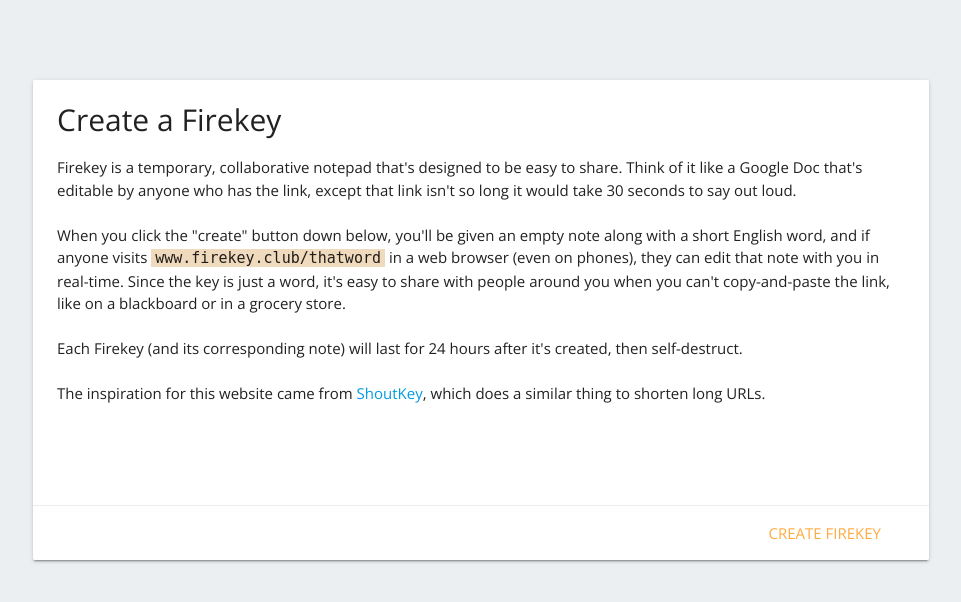
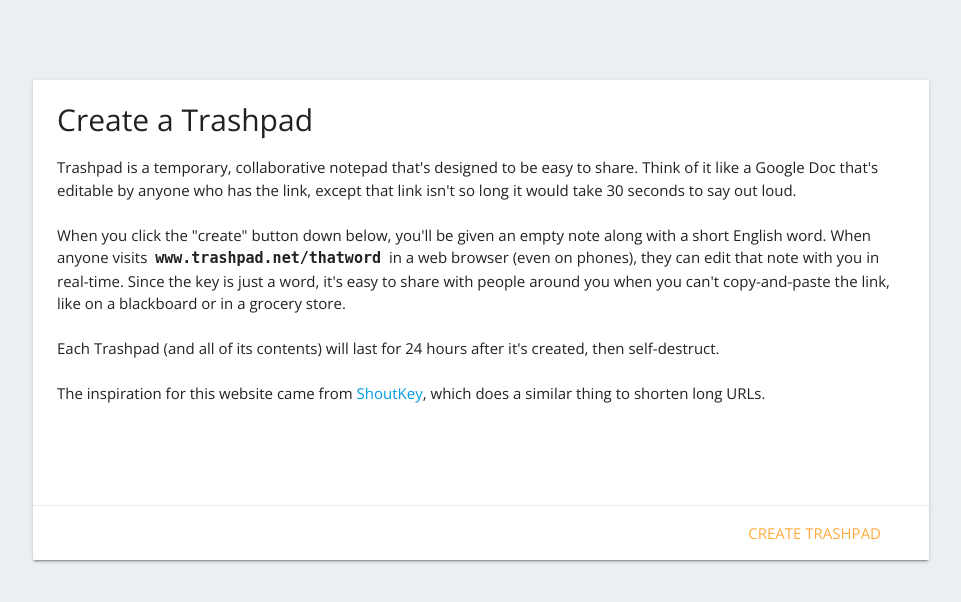
Before and after one commit to pickledish/Synced, a Flask app: page / in a window 1280 px wide. Shown: the top 602 px of the page, without its empty margins (159-1120 px from the left). Run offline with Flask 2, Linux system fonts and the light colour scheme.

Commit message:
updated name all over

```diff
--- a/manage.py
+++ b/manage.py
@@ -1,5 +1,5 @@
 from flask_script import Manager
-from flask import Flask, url_for
+from flask import Flask
 from flask_sqlalchemy import SQLAlchemy
 
 app = Flask(__name__)
--- a/static/css/editor.css
+++ b/static/css/editor.css
@@ -22,7 +22,7 @@ a {
 .monospace {
 	padding: 0 4px 0 4px;
 	font-family: monospace;
-	background-color: #f0dabe;
+	font-weight: 700;
 }
 
 .card-title {
--- a/static/js/editor.js
+++ b/static/js/editor.js
@@ -26,7 +26,7 @@ function init()
 	firePad.on('ready', function() {
 		console.log("is ready")
 		if (firePad.isHistoryEmpty()) {
-			firePad.setHtml("Write a new note");
+			firePad.setHtml("Write some trash here...");
 		}
 	});
 }
--- a/templates/editor.html
+++ b/templates/editor.html
@@ -5,6 +5,7 @@
 
 	<meta charset="utf-8" />
 	<meta name="viewport" content="width=device-width, initial-scale=1, maximum-scale=1, user-scalable=0"/>
+	<title>Trashpad -- {{key}}</title>
 
 	<link rel="shortcut icon" type="image/png" href="/static/img/favicon.png"/>
 
--- a/templates/error.html
+++ b/templates/error.html
@@ -5,6 +5,7 @@
 
 	<meta charset="utf-8" />
 	<meta name="viewport" content="width=device-width, initial-scale=1">
+	<title>Trashpad -- Error</title>
 
 	<link rel="shortcut icon" type="image/png" href="/static/img/favicon.png"/>
 
--- a/templates/index.html
+++ b/templates/index.html
@@ -5,6 +5,7 @@
 
 	<meta charset="utf-8" />
 	<meta name="viewport" content="width=device-width, initial-scale=1">
+	<title>Trashpad</title>
 
 	<link rel="shortcut icon" type="image/png" href="/static/img/favicon.png"/>
 
@@ -19,14 +20,14 @@
 	<div class = "container">
 		<div class = "card white" style = "height: 100%">
 			<div class="card-content">
-				<span class="card-title">Create a Firekey</span>
-				<p>Firekey is a temporary, collaborative notepad that's designed to be easy to share. Think of it like a Google Doc that's editable by anyone who has the link, except that link isn't so long it would take 30 seconds to say out loud. </p><br>
-				<p>When you click the "create" button down below, you'll be given an empty note along with a short English word, and if anyone visits <span class="monospace">www.firekey.club/thatword</span> in a web browser (even on phones), they can edit that note with you in real-time. Since the key is just a word, it's easy to share with people around you when you can't copy-and-paste the link, like on a blackboard or in a grocery store.</p><br>
-				<p>Each Firekey (and its corresponding note) will last for 24 hours after it's created, then self-destruct.</p><br>
+				<span class="card-title">Create a Trashpad</span>
+				<p>Trashpad is a temporary, collaborative notepad that's designed to be easy to share. Think of it like a Google Doc that's editable by anyone who has the link, except that link isn't so long it would take 30 seconds to say out loud. </p><br>
+				<p>When you click the "create" button down below, you'll be given an empty note along with a short English word. When anyone visits <span class="monospace">www.trashpad.net/thatword</span> in a web browser (even on phones), they can edit that note with you in real-time. Since the key is just a word, it's easy to share with people around you when you can't copy-and-paste the link, like on a blackboard or in a grocery store.</p><br>
+				<p>Each Trashpad (and all of its contents) will last for 24 hours after it's created, then self-destruct.</p><br>
 				<p> The inspiration for this website came from <a href="http://www.shoutkey.com">ShoutKey</a>, which does a similar thing to shorten long URLs. </p><br><br>
 			</div>
 			<div class="card-action">
-              <a href="/create">Create FireKey</a>
+              <a href="/create">Create Trashpad</a>
             </div>
 		</div>
 	</div>
```
Also changed, not shown: templates/success.html (+4 -3 lines), readme.md.
